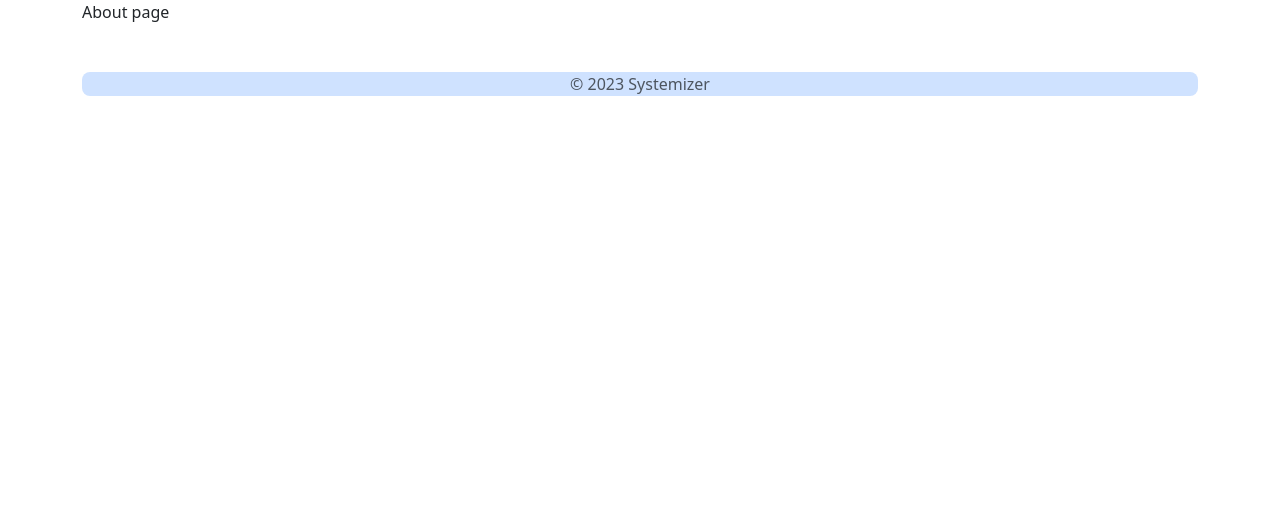
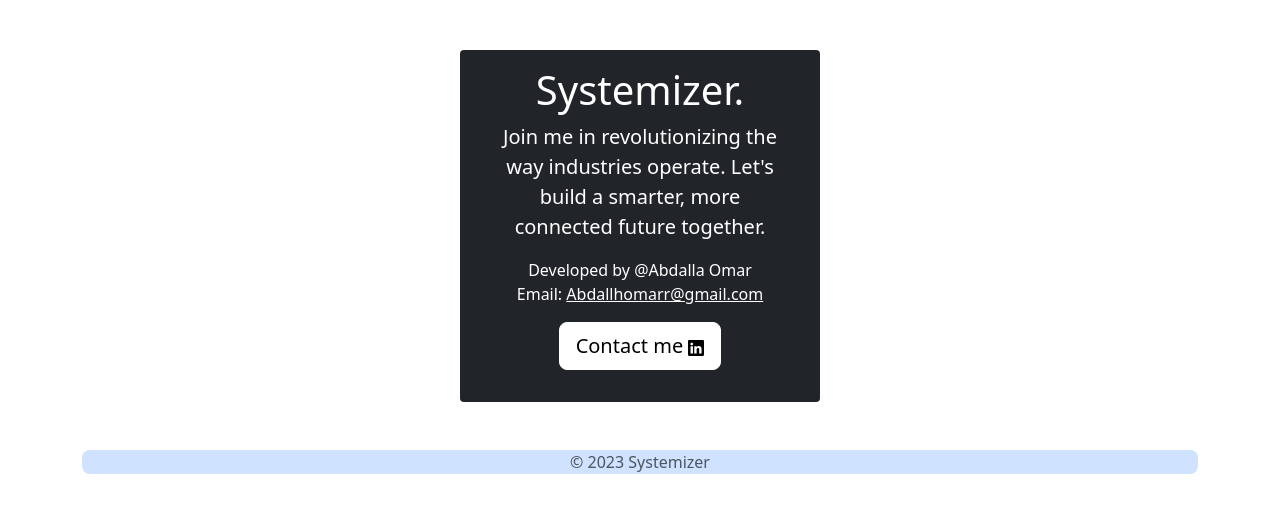
Before and after one commit to AbdallhOmarr/production-videos-management-system, a Django app: page /about in a window 1280 px wide. Shown: the part 81-594 px from the top of the page. Run offline with Django 4.2, Linux system fonts and the light colour scheme; parts of the project's set-up code (start-up, migrations or seed data) failed here and were passed over; some libraries are stand-ins or nearby versions.

Commit message:
updated about

```diff
--- a/static/css/main.css
+++ b/static/css/main.css
@@ -10,3 +10,17 @@
     font-size: 13px; /* Adjust the font size as needed */
     min-width: 200px;
 }
+
+
+.table-videos{
+    min-height: 400px;
+}
+
+
+
+
+/* cover  */
+.cover-con{
+    margin-top: 50px;
+    max-width: 360px;
+}
--- a/video_management_system/templates/about.html
+++ b/video_management_system/templates/about.html
@@ -1,3 +1,46 @@
 {% extends 'base.html' %} {% block content %}
-<div class="container">About page</div>
+<div
+  class="cover-con d-flex w-100 h-100 p-3 mx-auto text-center text-bg-dark align-item-center justify-content-center rounded-1"
+>
+  <div
+    class="cover-container d-flex flex-column align-item-center justify-content-center"
+  >
+    <main class="px-3">
+      <h1>Systemizer.</h1>
+      <p class="lead">
+        Join me in revolutionizing the way industries operate. Let's build a
+        smarter, more connected future together.
+      </p>
+
+      <p>
+        Developed by @Abdalla Omar <br />
+        Email:
+        <a href="mailto:Abdallhomarr@gmail.com" class="text-white"
+          >Abdallhomarr@gmail.com</a
+        >
+      </p>
+      <p class="lead">
+        <a
+          href="https://www.linkedin.com/in/abdallhomar/"
+          class="btn btn-lg btn-light border-white bg-white"
+        >
+          Contact me
+          <svg
+            xmlns="http://www.w3.org/2000/svg"
+            width="16"
+            height="16"
+            fill="currentColor"
+            class="bi bi-linkedin"
+            viewBox="0 0 16 16"
+          >
+            <path
+              d="M0 1.146C0 .513.526 0 1.175 0h13.65C15.474 0 16 .513 16 1.146v13.708c0 .633-.526 1.146-1.175 1.146H1.175C.526 16 0 15.487 0 14.854V1.146zm4.943 12.248V6.169H2.542v7.225h2.401m-1.2-8.212c.837 0 1.358-.554 1.358-1.248-.015-.709-.52-1.248-1.342-1.248-.822 0-1.359.54-1.359 1.248 0 .694.521 1.248 1.327 1.248h.016zm4.908 8.212V9.359c0-.216.016-.432.08-.586.173-.431.568-.878 1.232-.878.869 0 1.216.662 1.216 1.634v3.865h2.401V9.25c0-2.22-1.184-3.252-2.764-3.252-1.274 0-1.845.7-2.165 1.193v.025h-.016a5.54 5.54 0 0 1 .016-.025V6.169h-2.4c.03.678 0 7.225 0 7.225h2.4"
+            />
+          </svg>
+        </a>
+      </p>
+    </main>
+  </div>
+</div>
+
 {% endblock %}
--- a/video_management_system/templates/search.html
+++ b/video_management_system/templates/search.html
@@ -19,7 +19,7 @@
       </button>
     </div>
 
-    <div class="overflow-scroll">
+    <div class="table-videos overflow-scroll">
       <table class="table table-sm flex-row">
         <thead class="header-cell">
           <tr class="header-cell">
```
Also changed, not shown: celery code.md (+1 -1 lines), 1 other file.
